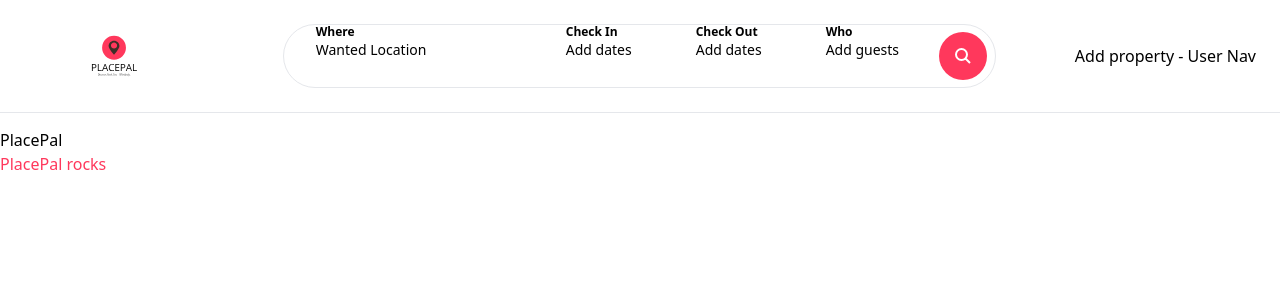
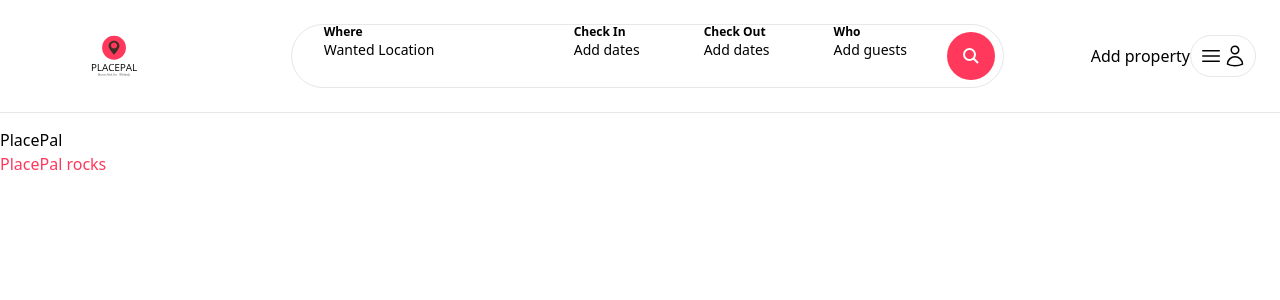
Before and after one commit to BabaMboga/PlacePal, a Next.js app in the folder placepal/: page / in a window 1280 px wide. Shown: the top 300 px of the page. Built offline with nearby package versions, Linux system fonts and the light colour scheme.

Commit message:
reached halfway in UserNav

```diff
--- a/placepal/app/components/navbar/Navbar.tsx
+++ b/placepal/app/components/navbar/Navbar.tsx
@@ -2,6 +2,7 @@
 import Image from "next/image";
 
 import SearchFilters from "./SearchFilters";
+import UserNav from "./UserNav";
 
 const Navbar = () => {
     return (
@@ -22,7 +23,8 @@
                     </div>
 
                     <div className="flex items-center space-x-6">
-                        Add property - User Nav
+                        Add property
+                        <UserNav />
                     </div>
                 </div>
             </div>
--- /dev/null
+++ b/placepal/app/components/navbar/UserNav.tsx
@@ -0,0 +1,19 @@
+import React from "react";
+
+const UserNav = () => {
+  return (
+    <div className="p-2 relative inline-block border rounded-full">
+      <button className="flex items-center">
+                <svg fill="none" viewBox="0 0 24 24" strokeWidth="1.5" stroke="currentColor" className="w-6 h-6">
+                    <path strokeLinecap="round" strokeLinejoin="round" d="M3.75 6.75h16.5M3.75 12h16.5m-16.5 5.25h16.5" />
+                </svg>
+
+                <svg fill="none" viewBox="0 0 24 24" strokeWidth="1.5" stroke="currentColor" className="w-6 h-6">
+                    <path strokeLinecap="round" strokeLinejoin="round" d="M15.75 6a3.75 3.75 0 1 1-7.5 0 3.75 3.75 0 0 1 7.5 0ZM4.501 20.118a7.5 7.5 0 0 1 14.998 0A17.933 17.933 0 0 1 12 21.75c-2.676 0-5.216-.584-7.499-1.632Z" />
+                </svg>
+      </button>
+    </div>
+  );
+};
+
+export default UserNav;
```
